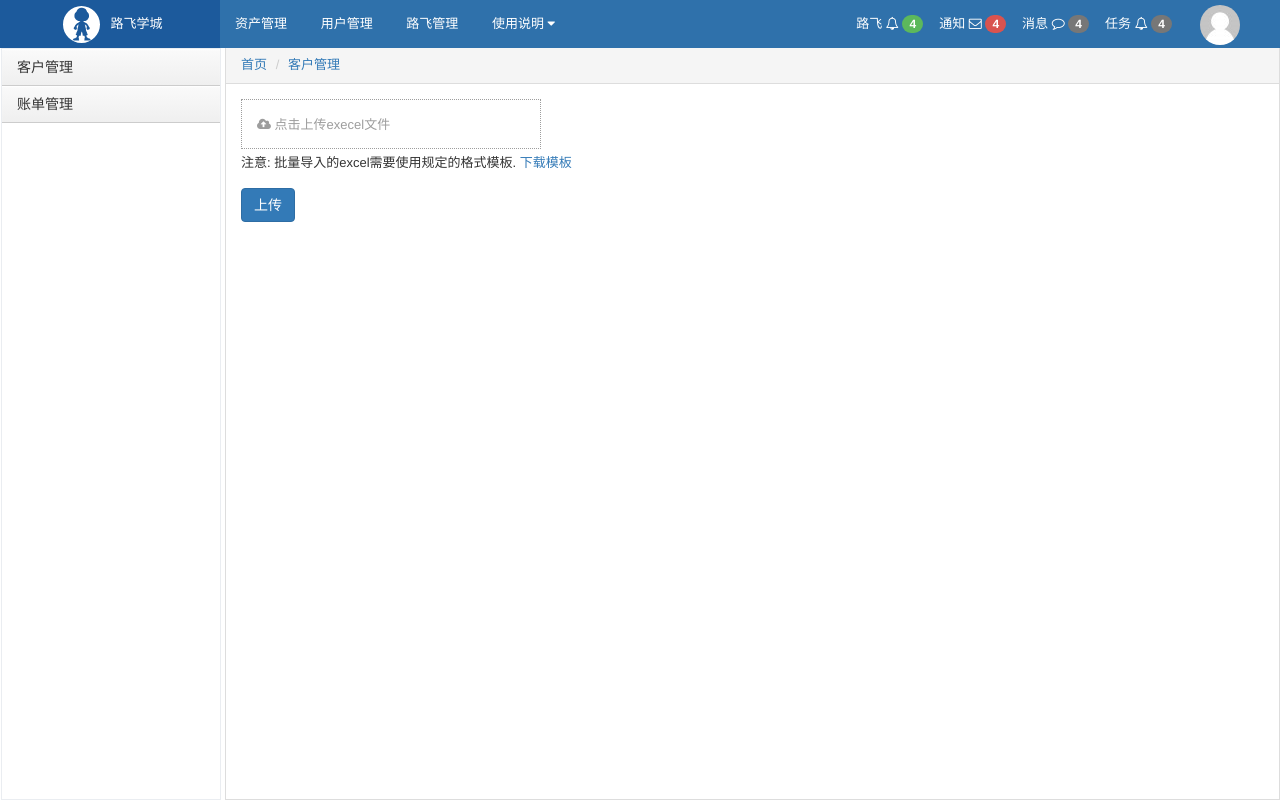
After one commit to steve78926/luffy_permission, a Django app: page /customer/import/ in a window 1280 px wide. The commit adds this page. Run offline with Django 3.2, Linux system fonts and the light colour scheme; some libraries are stand-ins or nearby versions.

Commit message:
customer: import and tpl

```diff
--- /dev/null
+++ b/web/static/css/import.css
@@ -0,0 +1,33 @@
+
+.right-body .luffy-container .import-relative {
+    position: relative;
+    display: inline-block;
+    height: 50px;
+    min-width: 300px;
+    overflow: hidden;
+}
+
+.right-body .luffy-container .import-absolute {
+    position: absolute;
+    top: 0;
+    left: 0;
+    right: 0;
+    bottom: 0;
+    z-index: 1000;
+    border: 1px dotted #9d9d9d;
+    color: #9d9d9d;
+    line-height:50px;
+    padding-left:15px;
+}
+
+.right-body .luffy-container .import-input {
+   position:absolute;
+    top:0;
+    left:0;
+    right:0;
+    bottom:0;
+    background: #333;
+    z-index:1001;
+    opacity:0;
+    filter: alpha(opacity=0);
+}
--- /dev/null
+++ b/web/templates/customer_import.html
@@ -0,0 +1,35 @@
+{% extends 'layout.html' %}
+{% block content %}
+    <div class="luffy-container">
+        <form method="post" enctype="multipart/form-data">
+            {% csrf_token %}
+            <div class="form-group">
+                <div class="import-relative">
+                    <div class="import-absolute">
+                        <i class="fa fa-cloud-upload" aria-hidden="true"></i>
+                        <span>点击上传execel文件</span>
+                    </div>
+                    <input name="customer_excel" type="file" id="excelFile" class="import-input">
+                </div>
+                <p>注意: 批量导入的excel需要使用规定的格式模板. <a href="/customer/tpl">下载模板</a></p>
+            </div>
+            <button type="submit" class="btn btn-primary">上传</button>
+            {% if status %}
+                <span style="color:green;">{{ msg }}</span>
+            {% else %}
+                <span style="color:red;">{{ msg }}</span>
+            {% endif %}
+        </form>
+    </div>
+{% endblock content %}
+
+{% block js %}
+    <script>
+        $(function(){
+            $('#excelFile').change(function(e){
+                var fileName = e.currentTarget.files[0].name;
+                $(this).prev().find('span').text(fileName);
+            })
+        })
+    </script>
+{% endblock js %}
--- a/web/templates/customer_list.html
+++ b/web/templates/customer_list.html
@@ -5,7 +5,7 @@
             <a href="/customer/add" class="btn btn-default">
                 <i class="fa fa-plus-square"></i>  添加客户
             </a>
-            <a href="/cumtomer/import" class="btn btn-default">
+            <a href="/customer/import" class="btn btn-default">
                 <i class="fa fa-file-excel-o"></i>  批量导入
             </a>
         </div>
@@ -28,7 +28,7 @@
                     <td>{{ row.email }}</td>
                     <td>{{ row.company }}</td>
                     <td>
-                        <a style="color:#333" href="/cumtomer/edit/{{ row.id }}">
+                        <a style="color:#333" href="/customer/edit/{{ row.id }}">
                             <i class="fa fa-edit" aria-hidden="true"></i>
                         </a>
                         |
--- a/web/templates/layout.html
+++ b/web/templates/layout.html
@@ -10,6 +10,7 @@
     <link rel="stylesheet" href="{% static 'css/common.css' %}">
     <link rel="stylesheet" href="{% static 'plugins/font-awesome/css/font-awesome.css' %}">
     <link rel="stylesheet" href="{% static 'css/layout.css' %}">
+    <link rel="stylesheet" href="{% static 'css/import.css' %}">
 
 </head>
 <body>
--- a/web/urls.py
+++ b/web/urls.py
@@ -8,4 +8,6 @@ urlpatterns = [
     re_path(r'customer/add/$', customer.customer_add),
     re_path(r'cumtomer/edit/(?P<cid>\d+)/$', customer.customer_edit),
     re_path(r'customer/del/(?P<cid>\d+)/$', customer.customer_del),
+    re_path(r'customer/import/$', customer.customer_import),
+    re_path(r'customer/tpl/$', customer.customer_tpl),
 ]
--- a/web/views/customer.py
+++ b/web/views/customer.py
@@ -1,7 +1,12 @@
 
+import os
+import mimetypes
 from django.shortcuts import render, redirect
+from django.http import FileResponse
+from django.conf import settings
 from web import models
 from web.forms.customer import CustomerForm
+import xlrd
 
 
 def customer_list(request):
@@ -24,7 +29,7 @@ def customer_add(request):
         form = CustomerForm(data=request.POST)
         if form.is_valid():
             form.save()
-            return redirect('/customer/list')
+            return redirect('/customer.txt/list')
     return render(request, 'customer_add.html', {'form': form})
 
 
@@ -41,7 +46,7 @@ def customer_edit(request, cid):
         form = CustomerForm(data=request.POST,instance=obj)    #注意，这里必须是一个关键字参数，否则，如果这样写CustomerForm(request.POST,obj)，form.save是增加记录，而不是修改
         if form.is_valid():
             form.save()
-            return redirect('customer/list')
+            return redirect('customer.txt/list')
     return render(request, 'customer_edit.html', {'form': form})
 
 
@@ -53,7 +58,60 @@ def customer_del(request, cid):
     :return:
     '''
     models.Customer.objects.filter(id=cid).delete()
-    return redirect('/customer/list')
+    return redirect('/customer.txt/list')
+
+
+def customer_import(request):
+    '''
+    批量导入
+    :param request:
+    :return:
+    '''
+    if request.method == 'GET':
+        return render(request, 'customer_import.html')
+    context = {'status': True, 'msg': '导入成功'}
+    try:
+        customer_excel = request.FILES.get('customer_excel')
+        print("customer_excel:",customer_excel)
+        workbook = xlrd.open_workbook(file_contents=customer_excel.file.read())
+        sheet = workbook.sheet_by_index(0)
+        row_map = {
+            0: {'text': '客户姓名', 'name': 'name'},
+            1: {'text': '年龄', 'name': 'age'},
+            2: {'text': '邮箱','name': 'email'},
+            3: {'text': '公司', 'name': 'company'},
+        }
+        object_list = []
+        for row_num in range(1, sheet.nrows):
+            row = sheet.row(row_num)
+            print('row:',row)
+            row_dict = {}
+            for col_num, name_text in row_map.items():
+                print("col_num:", col_num)
+                print("name_text:", name_text)
+                row_dict[name_text['name']] = row[col_num].value
+            print('row_dict',row_dict)
+            object_list.append(models.Customer(**row_dict))
+            print("object_list:",object_list)
+        models.Customer.objects.bulk_create(object_list, batch_size=20)
+    except Exception as e:
+        context['status'] = False
+        context['msg'] = '导入失败'
+    return render(request, 'customer_import.html', context)
+
+def customer_tpl(request):
+    '''
+    下载批量导入模板
+    :param request:
+    :return:
+    '''
+    tpl_path = os.path.join(settings.BASE_DIR, 'web', 'files', '批量导入客户模板.xlsx')
+    content_type = mimetypes.guess_type(tpl_path)[0]
+    print(content_type)
+    response = FileResponse(open(tpl_path, mode='rb'), content_type=content_type)
+    response['content-Disposition'] = "attachment; filename=%s" % 'customer_excel_tpl.xlsx'
+    print("response:",response)
+    return response
 
 def layout(request):
     '''
```
Also changed, not shown: web/templates/customer_import1.html (added, +39 -0 lines), web/views/customer.txt (added, +34 -0 lines), db.sqlite3, 1 other file.
